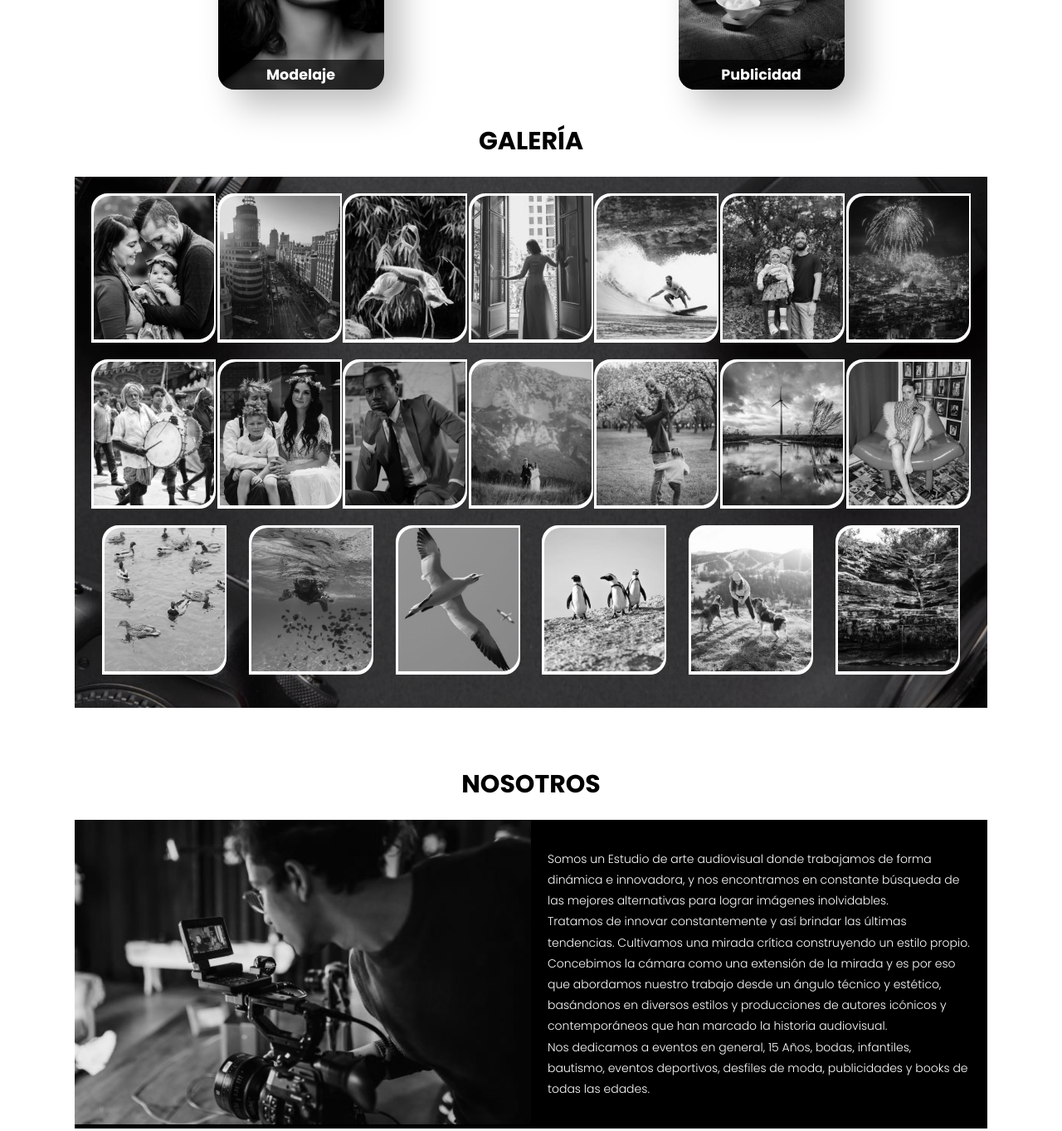
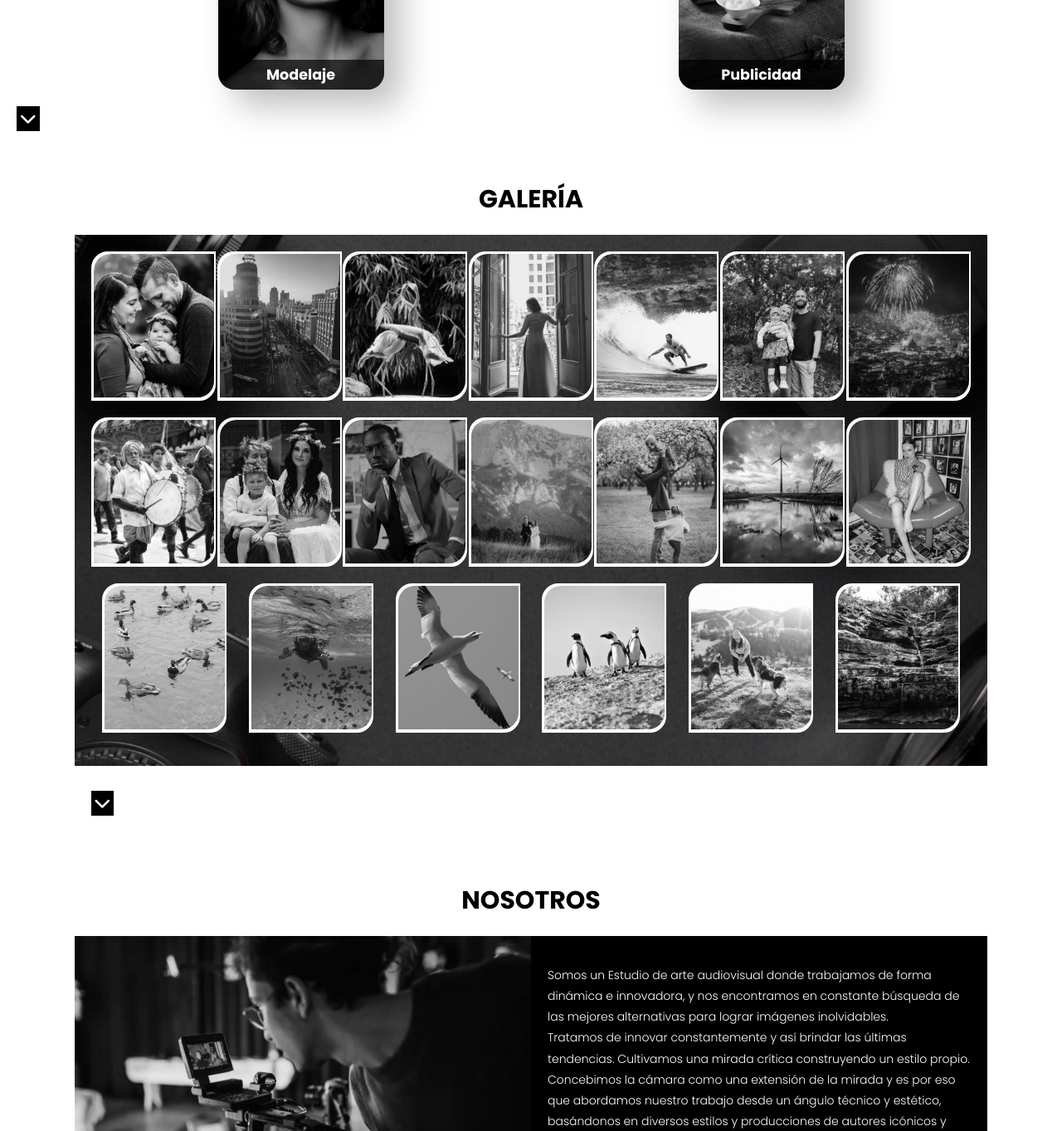
Before and after one commit to Scripts24/blanco-negro, a plain HTML site: page index.html in a window 1280 px wide. Shown: the part 1400-2763 px from the top of the page at 83% size. Drawn offline with nearby package versions, Linux system fonts and the light colour scheme.

Commit message:
button down

```diff
--- a/css/style.css
+++ b/css/style.css
@@ -31,6 +31,25 @@ body {
     text-align    : center;
     text-transform: uppercase;
     margin-bottom : 2rem;
+}
+
+/* button down and title -reusable */
+.btn-down{
+    font-size: 2rem;
+    display: inline-block;
+    margin-bottom: 4rem;
+    margin-left: 2rem;
+    padding: 0 .5rem ;
+    transition: var(--transition);
+    color: var(--light-color);
+    background: var(--dark-color);
+}
+.btn-down:hover{
+    opacity: 0.8;
+    transform: translateY(5px);
+}
+.btn-down-white{
+    color: var(--dark-color);
 }
 
 
@@ -307,6 +326,7 @@ nav {
     filter : saturate(0);
 }
 
+
 .autoplay-progress {
     position       : absolute;
     right          : 1rem;
--- a/index.html
+++ b/index.html
@@ -158,7 +158,9 @@
 
             </div>
             <!-- Fin cards-->
-
+            <a href ="#gallery" class ="btn-down">
+                <i class = "fas fa-chevron-down"></i>
+            </a>
         </section>
         <!-- Fin sección servicios -->
 
@@ -292,9 +294,11 @@
                     </a>
 
                 </div>
+                <a href = "#about" class = "btn-down">
+                    <i class = "fas fa-chevron-down"></i>
+                </a>
             </div>
             <!-- Fin galería lightbox-->
-
         </section>
         <!-- Fin sección galería -->
 
@@ -318,6 +322,9 @@
                     </p>
                 </div>
             </div>
+
+
+
             <!--Slider Swipper Js-->
             <div id="container">
                 <div class="swiper mySwiper ">
@@ -361,8 +368,13 @@
                     </div>
                 </div>
             </div>
+
             <!--Fin Slider Swipper Js-->
+            <a href ="#contact" class ="btn-down">
+                <i class = "fas fa-chevron-down"></i>
+            </a>
         </section>
+
         <!-- Fin sección Nosotros -->
 
         <!-- Inicio sección Contacto -->
```
